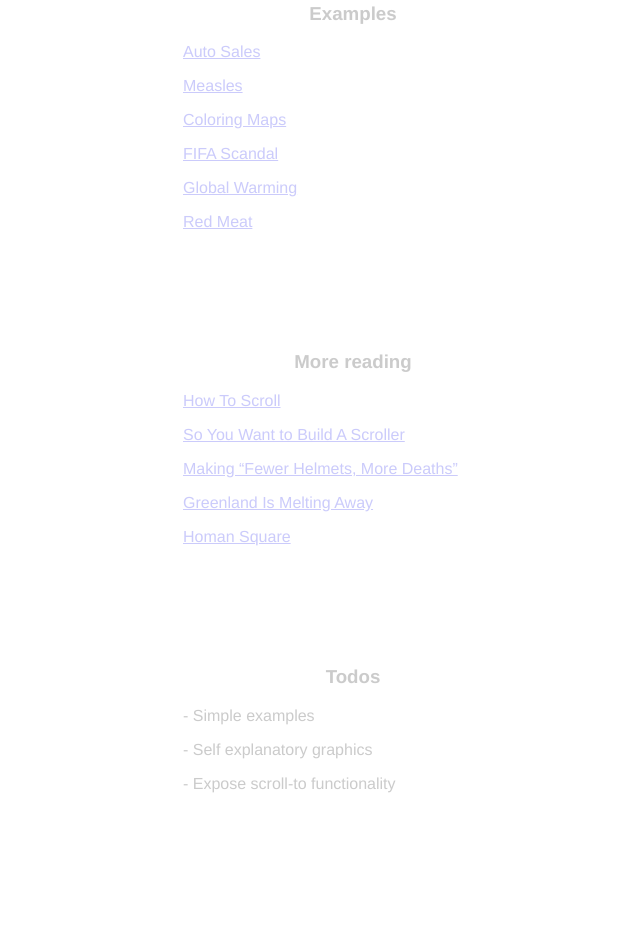
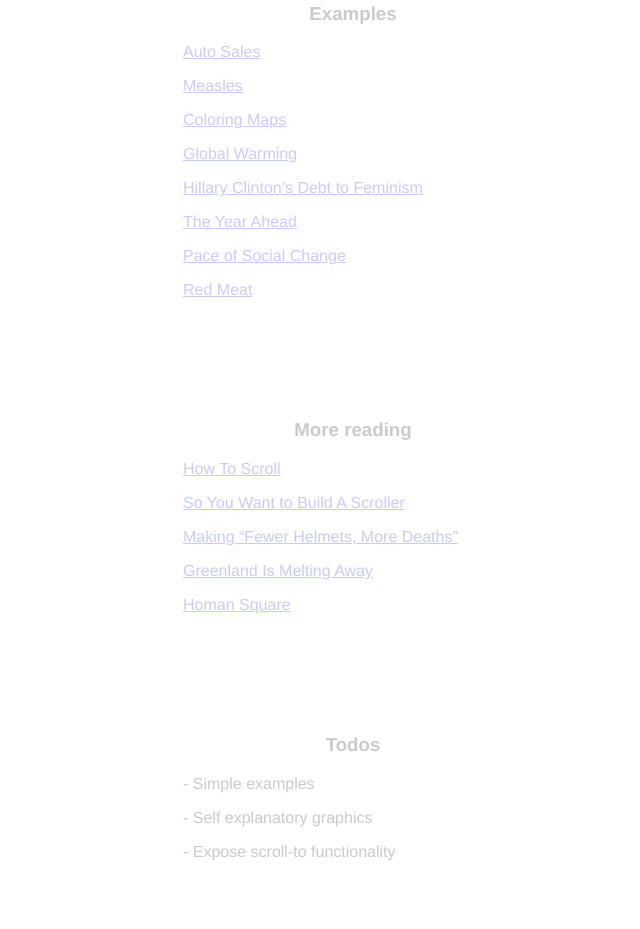
Before and after one commit to 1wheel/graph-scroll, a plain HTML site: page index.html in a window 1280 px wide. Shown: the part 2412-3341 px from the top of the page, without its empty margins (7-647 px from the left). Drawn offline with Linux system fonts and the light colour scheme; a script that the page names is missing.

Commit message:
Update index.html

```diff
--- a/index.html
+++ b/index.html
@@ -190,8 +190,12 @@
       <p><a href='http://www.bloomberg.com/graphics/2015-auto-sales/'>Auto Sales</a></p>
       <p><a href='http://www.bloomberg.com/graphics/2015-measles-outbreaks/'>Measles</a></p>
       <p><a href='http://roadtolarissa.com/blog/2015/01/04/coloring-maps-with-d3/'>Coloring Maps</a></p>
-      <p><a href='http://www.bloomberg.com/graphics/2015-fifa-scandal/'>FIFA Scandal</a></p>
+      <!--<p><a href='http://www.bloomberg.com/graphics/2015-fifa-scandal/'>FIFA Scandal</a></p>-->
       <p><a href='http://www.bloomberg.com/graphics/2015-whats-warming-the-world/'>Global Warming</a></p>
+      <p><a href='http://www.bloomberg.com/politics/graphics/2015-hillary-womens-movement-timeline/'>Hillary Clinton’s Debt to Feminism
+</a></p>
+      <p><a href='http://www.bloomberg.com/graphics/year-ahead-2016/'>The Year Ahead</a></p>
+      <p><a href='http://www.bloomberg.com/graphics/2015-pace-of-social-change/'>Pace of Social Change</a></p>
       <p><a href='http://www.bloomberg.com/graphics/2015-red-meat-cancer/'>Red Meat</a></p>
     </div>
 
```
